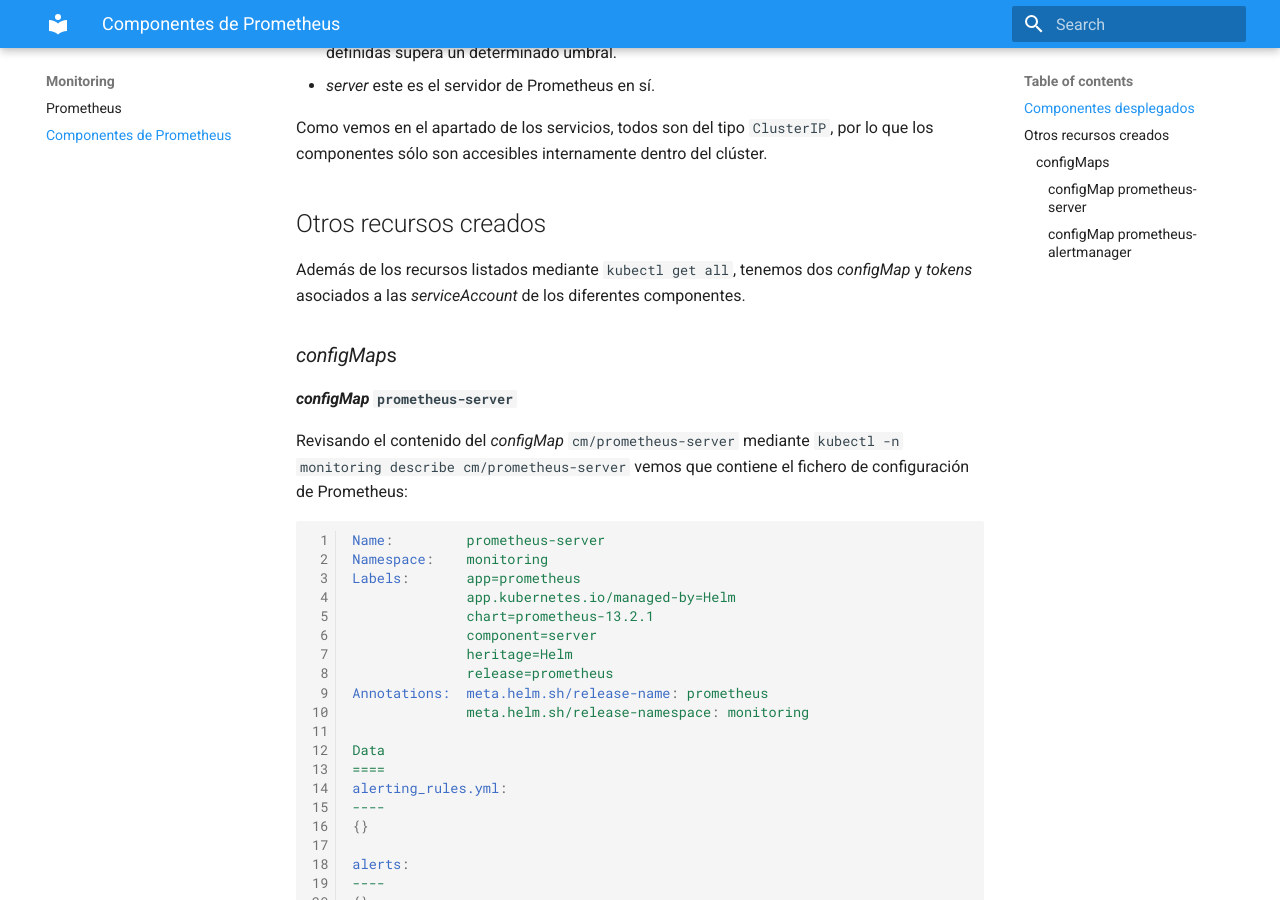
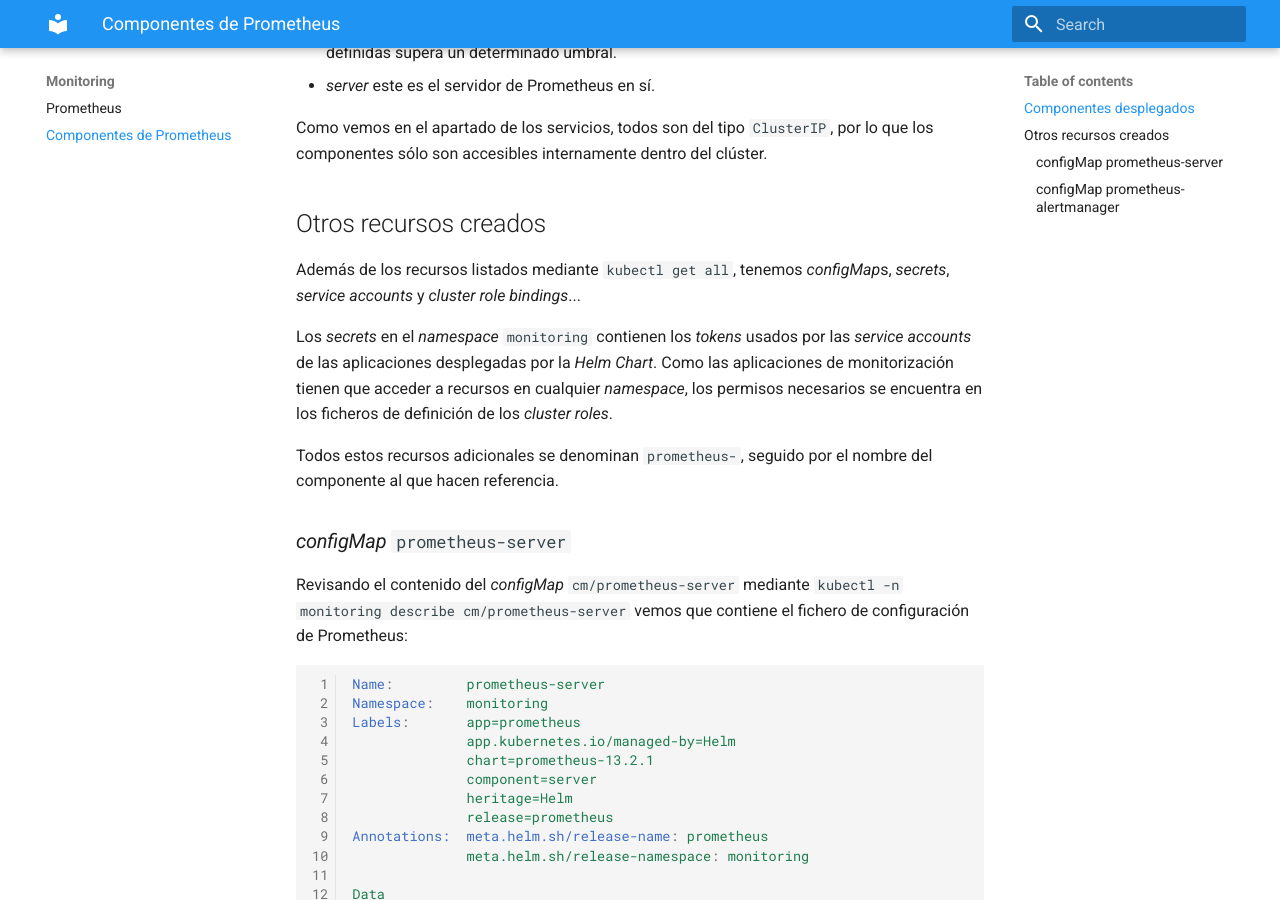
Before and after one commit to onthedock/k8s-devops, an MkDocs documentation site: the page built from docs/monitoring/prometheus-componentes.md, in a window 1280 px wide and 900 px high, scrolled down 1282 px. Built offline with MkDocs 1.6.1 and Material for MkDocs 9.7.7, drawn with Linux system fonts in a browser that asks for light colours.

Commit message:
Comentarios sobre otros recursos (diferentes a los cm)

```diff
--- a/docs/monitoring/prometheus-componentes.md
+++ b/docs/monitoring/prometheus-componentes.md
@@ -50,11 +50,13 @@ Como vemos en el apartado de los servicios, todos son del tipo `ClusterIP`, por
 
 ## Otros recursos creados
 
-Además de los recursos listados mediante `kubectl get all`, tenemos dos *configMap* y *tokens* asociados a las *serviceAccount* de los diferentes componentes.
+Además de los recursos listados mediante `kubectl get all`, tenemos *configMap*s, *secrets*, *service accounts* y *cluster role bindings*...
 
-### *configMap*s
+Los *secrets* en el *namespace* `monitoring` contienen los *tokens* usados por las *service accounts* de las aplicaciones desplegadas por la *Helm Chart*. Como las aplicaciones de monitorización tienen que acceder a recursos en cualquier *namespace*, los permisos necesarios se encuentra en los ficheros de definición de los *cluster roles*.
 
-#### *configMap* `prometheus-server`
+Todos estos recursos adicionales se denominan `prometheus-`, seguido por el nombre del componente al que hacen referencia.
+
+### *configMap* `prometheus-server`
 
 Revisando el contenido del *configMap* `cm/prometheus-server` mediante `kubectl -n monitoring describe cm/prometheus-server` vemos que contiene el fichero de configuración de Prometheus:
 
@@ -116,7 +118,7 @@ Revisando los *jobs* podemos hacernos una idea de los diferentes *targets* inclu
 
 Puedes consultar los detalles del fichero de [configuración de Prometheus](https://prometheus.io/docs/prometheus/latest/configuration/configuration/) en la web de la documentación oficial de Prometheus.
 
-#### *configMap* `prometheus-alertmanager`
+### *configMap* `prometheus-alertmanager`
 
 También podemos examinar el *configMap* que contiene la configuración de **Alert Manager**.
 
```
